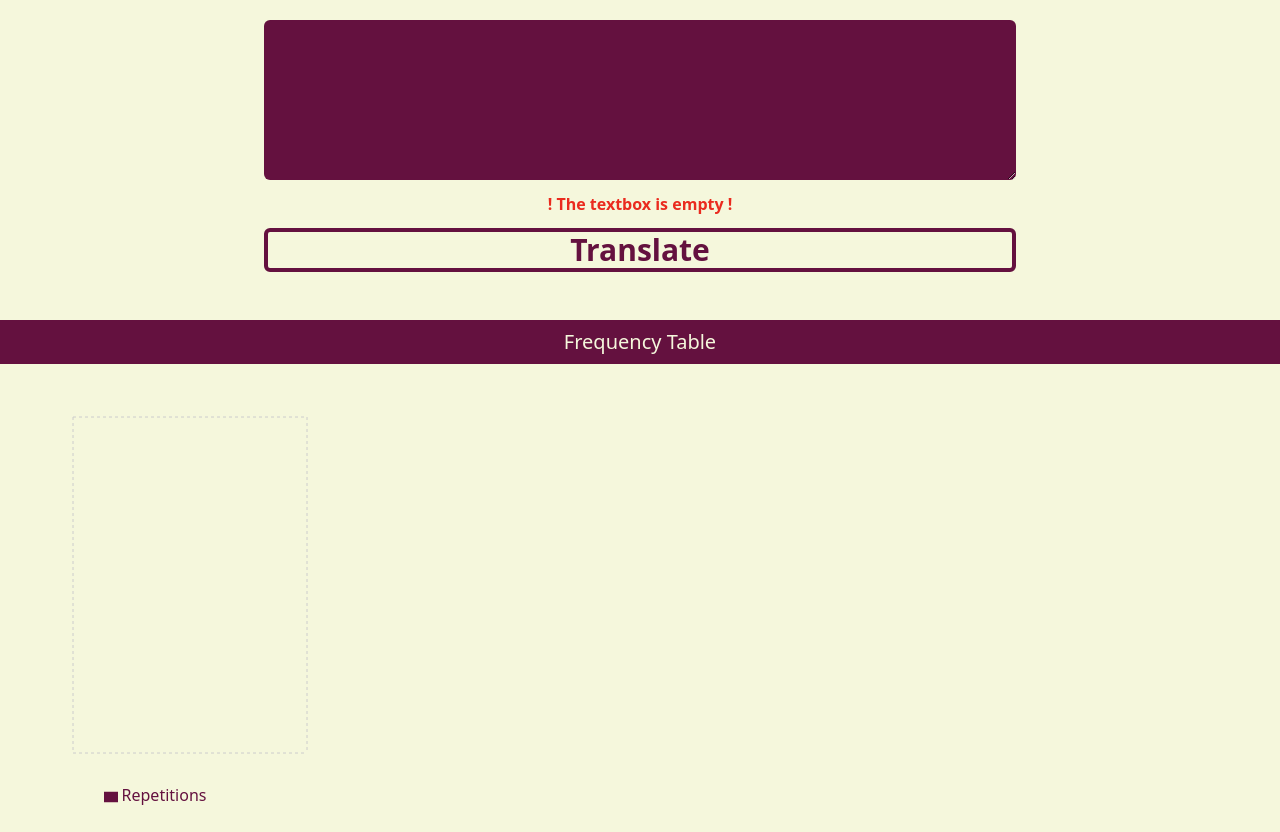
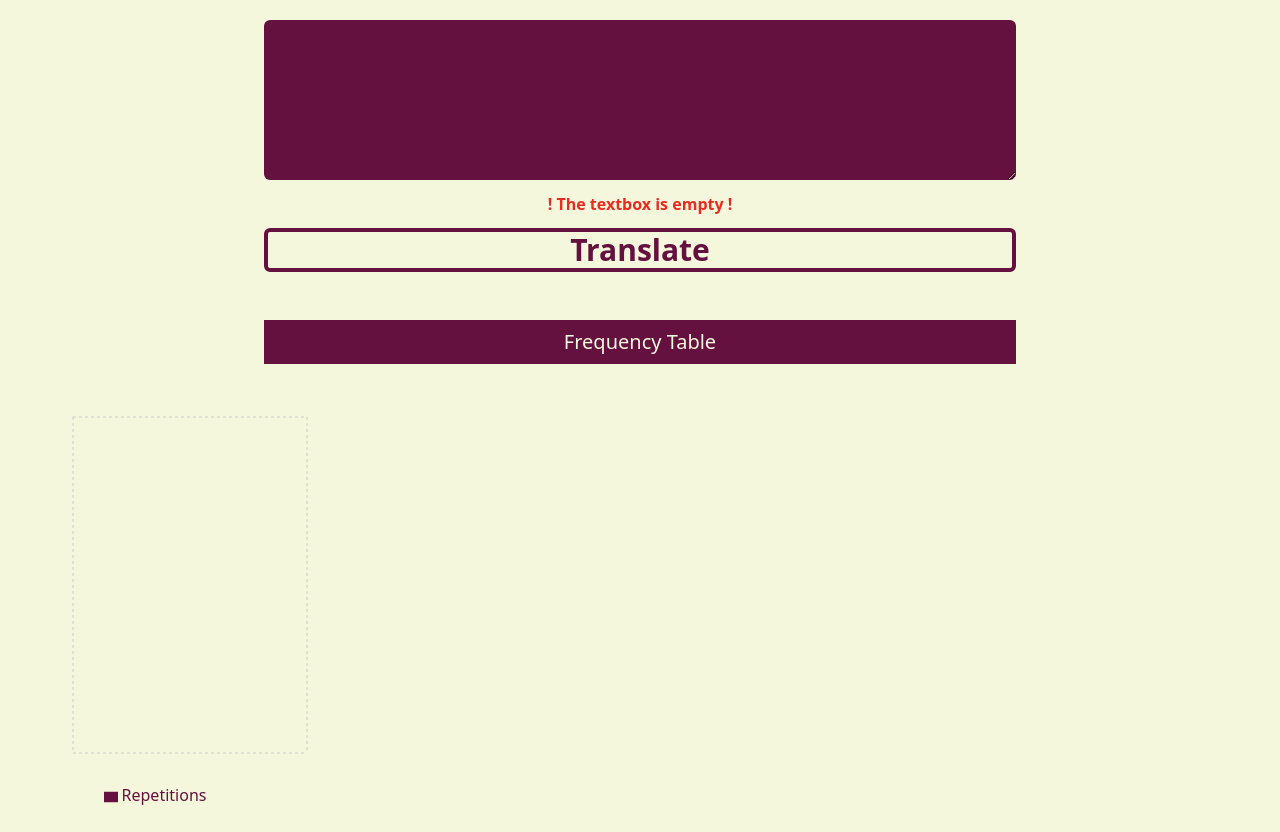
Before and after one commit to SEPOTOM/word-frequency, a React (Vite) app: page / in a window 1280 px wide. Built offline with nearby package versions, Linux system fonts and the light colour scheme.

Commit message:
feat(FrequencyTable): make the component fully adaptive

```diff
--- a/src/components/FrequencyTable/FrequencyTable.tsx
+++ b/src/components/FrequencyTable/FrequencyTable.tsx
@@ -5,7 +5,8 @@ import clsx from 'clsx';
 import { FrequencyTableProps } from './types';
 
 const FrequencyTable: FC<FrequencyTableProps> = ({ frequencyData }) => (
-  <table className="container border-b-2 border-main bg-inherit">
+  <div className="mx-auto w-full max-w-3xl bg-inherit px-2">
+    <table className="w-full border-b-2 border-main">
       <caption className="bg-main py-2 text-xl text-secondary">
         Frequency Table
       </caption>
@@ -28,6 +29,7 @@ const FrequencyTable: FC<FrequencyTableProps> = ({ frequencyData }) => (
         })}
       </tbody>
     </table>
+  </div>
 );
 
 export default FrequencyTable;
```
Lines whose indentation alone changed are shown as unchanged.
